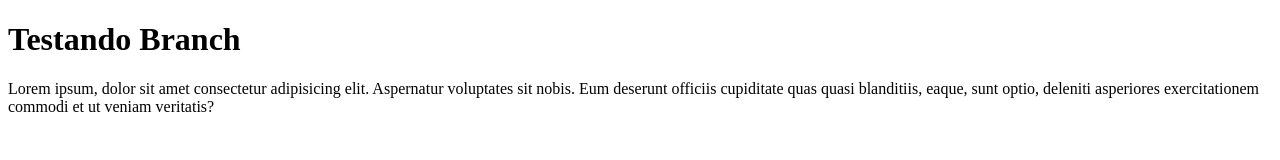
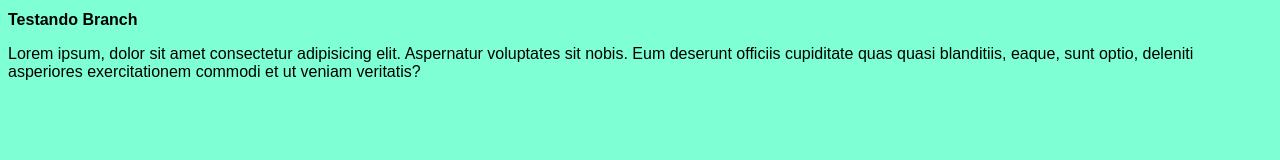
Before and after one commit to GianiAugustoBraga/PrimeiroGit, a plain HTML site: page site/index.html in a window 1280 px wide. Drawn offline with Linux system fonts and the light colour scheme.

Commit message:
atualização estilo
Criado página css para atualizar o visual.

```diff
--- /dev/null
+++ b/site/estilo/style.css
@@ -0,0 +1,8 @@
+* {
+    font-family: Arial, Helvetica, sans-serif;
+    font-size: 16px;
+}
+
+body {
+    background-color: aquamarine;
+}
--- a/site/index.html
+++ b/site/index.html
@@ -4,6 +4,7 @@
     <meta charset="UTF-8">
     <meta name="viewport" content="width=device-width, initial-scale=1.0">
     <title>Meu primeiro Site</title>
+    <link rel="stylesheet" href="estilo/style.css">
 </head>
 <body>
     <h1>Testando Branch</h1>
```
